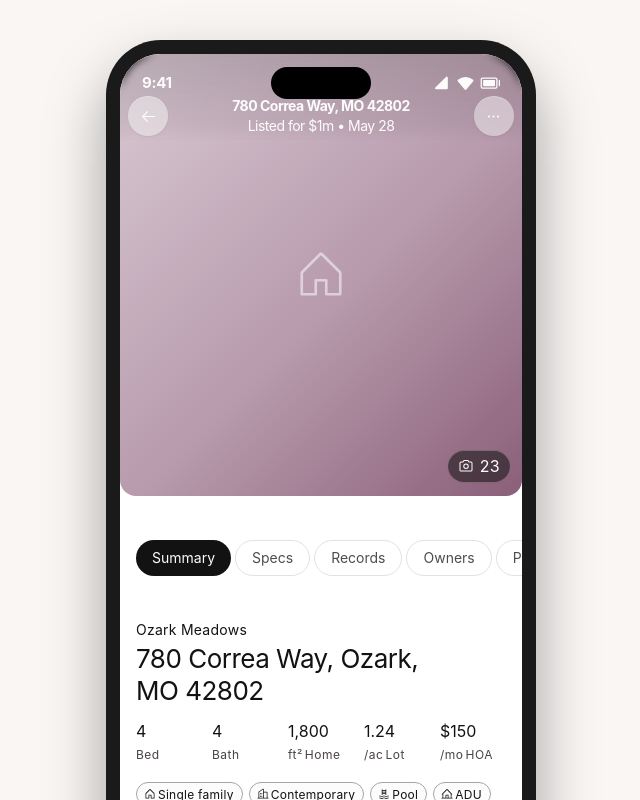
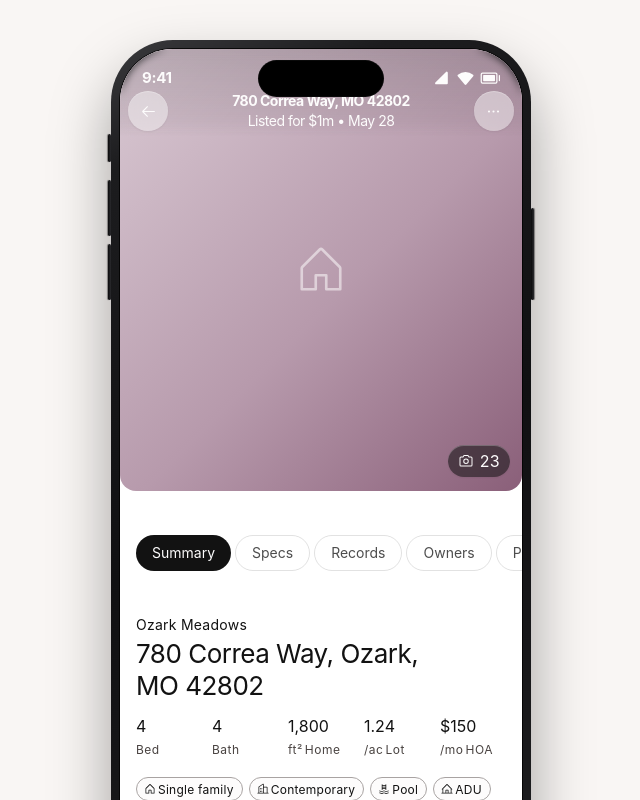
Before and after one commit to lukoid90/prop, a React (Vite) app: page / in a window 1280 px wide. Shown: the top 800 px of the page, without its empty margins (319-959 px from the left). Built offline with nearby package versions, Linux system fonts and the light colour scheme.

Commit message:
Fix device frame to read as iPhone, not generic Android slab
Add the Action button, volume rocker, and power button silhouettes,
resize the Dynamic Island to actual iPhone proportions, thin the bezel,
and use a titanium-toned gradient instead of flat black.

```diff
--- a/src/components/DeviceFrame.tsx
+++ b/src/components/DeviceFrame.tsx
@@ -2,7 +2,26 @@ import type { ReactNode } from 'react'
 
 const WIDTH = 402
 const HEIGHT = 874
-const BEZEL = 14
+const BEZEL = 9
+
+const FRAME_GRADIENT =
+  'linear-gradient(155deg, #3a3a3d 0%, #1c1c1e 12%, #101012 50%, #1c1c1e 88%, #3a3a3d 100%)'
+
+function SideButton({ side, top, height }: { side: 'left' | 'right'; top: number; height: number }) {
+  return (
+    <div
+      className="absolute w-[3px] rounded-[2px]"
+      style={{
+        [side]: -3,
+        top,
+        height,
+        background: 'linear-gradient(90deg, #0a0a0b, #2b2b2e)',
+        boxShadow: side === 'left' ? '-1px 0 1px rgba(0,0,0,0.4)' : '1px 0 1px rgba(0,0,0,0.4)',
+      }}
+      aria-hidden
+    />
+  )
+}
 
 export function DeviceFrame({
   header,
@@ -15,11 +34,19 @@ export function DeviceFrame({
 }) {
   return (
     <div
-      className="relative shrink-0 rounded-[55px] bg-[#1a1a1a] shadow-[0_30px_60px_rgba(0,0,0,0.35)]"
-      style={{ width: WIDTH + BEZEL * 2, height: HEIGHT + BEZEL * 2, padding: BEZEL }}
+      className="relative shrink-0 rounded-[62px] shadow-[0_30px_60px_rgba(0,0,0,0.35)]"
+      style={{ width: WIDTH + BEZEL * 2, height: HEIGHT + BEZEL * 2, padding: BEZEL, background: FRAME_GRADIENT }}
     >
+      {/* Action button */}
+      <SideButton side="left" top={94} height={28} />
+      {/* Volume up / down */}
+      <SideButton side="left" top={140} height={56} />
+      <SideButton side="left" top={204} height={56} />
+      {/* Power button */}
+      <SideButton side="right" top={168} height={92} />
+
       <div
-        className="relative overflow-hidden rounded-[41px] bg-white"
+        className="relative overflow-hidden rounded-[53px] bg-white ring-1 ring-black/80"
         style={{ width: WIDTH, height: HEIGHT }}
       >
         <div className="absolute inset-0 overflow-y-auto overflow-x-hidden [scrollbar-width:none]">
@@ -29,7 +56,8 @@ export function DeviceFrame({
         <div className="pointer-events-none absolute inset-x-0 top-0 z-20">{header}</div>
 
         <div
-          className="absolute left-1/2 top-[13px] z-30 h-[32px] w-[100px] -translate-x-1/2 rounded-full bg-black"
+          className="absolute left-1/2 top-[11px] z-30 h-[37px] w-[126px] -translate-x-1/2 rounded-full bg-black"
+          style={{ boxShadow: 'inset 0 0 0 1px rgba(255,255,255,0.04)' }}
           aria-hidden
         />
 
```
